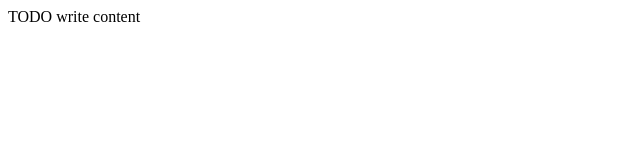
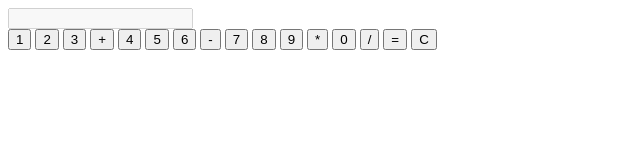
Before and after one commit to notSaqlain/KhalidCalcolatrice, a website: page public_html/index.html in a window 1280 px wide. Shown: the whole page, without its empty margins (0-640 px from the left). Drawn offline with Linux system fonts and the light colour scheme.

Commit message:
Add html

```diff
--- a/public_html/index.html
+++ b/public_html/index.html
@@ -8,8 +8,32 @@ Click nbfs://nbhost/SystemFileSystem/Templates/Other/html.html to edit this temp
         <title>TODO supply a title</title>
         <meta charset="UTF-8">
         <meta name="viewport" content="width=device-width, initial-scale=1.0">
+        <title>Calcolatrice</title>
+        <link rel="stylesheet" href="styles.css">
+</head>
     </head>
     <body>
-        <div>TODO write content</div>
+        <div class="calculator">
+            <input type="text" id="display" disabled>
+            <div class="buttons">
+                <button onclick="appendToDisplay('1')">1</button>
+                <button onclick="appendToDisplay('2')">2</button>
+                <button onclick="appendToDisplay('3')">3</button>
+                <button onclick="appendToDisplay('+')">+</button>
+                <button onclick="appendToDisplay('4')">4</button>
+                <button onclick="appendToDisplay('5')">5</button>
+                <button onclick="appendToDisplay('6')">6</button>
+                <button onclick="appendToDisplay('-')">-</button>
+                <button onclick="appendToDisplay('7')">7</button>
+                <button onclick="appendToDisplay('8')">8</button>
+                <button onclick="appendToDisplay('9')">9</button>
+                <button onclick="appendToDisplay('*')">*</button>
+                <button onclick="appendToDisplay('0')">0</button>
+                <button onclick="appendToDisplay('/')">/</button>
+                <button onclick="calculateResult()">=</button>
+                <button onclick="clearDisplay()">C</button>
+            </div>
+        </div>
+        <script src="script.js"></script>
     </body>
 </html>
```
